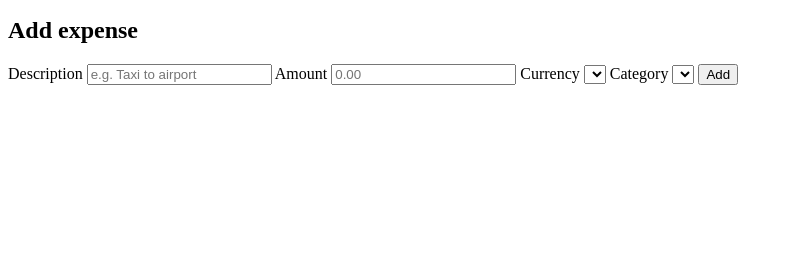
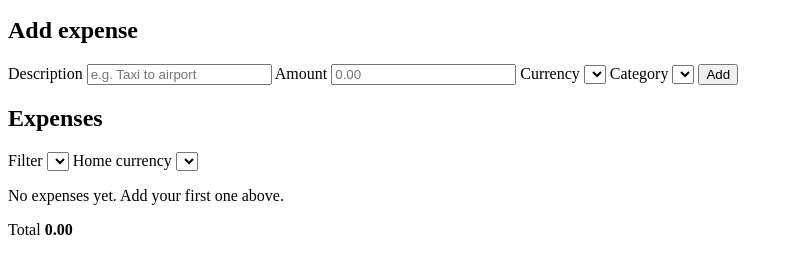
Before and after one commit to trevorayunga/expense_project, a plain HTML site: page index.html in a window 1280 px wide. Shown: the part 101-374 px from the top of the page, without its empty margins (0-793 px from the left). Drawn offline with Linux system fonts and the light colour scheme.

Commit message:
added display section

```diff
--- a/index.html
+++ b/index.html
@@ -32,5 +32,27 @@
         <button type="submit" class="primary">Add</button>
       </form>
     </section>
+    <section class="card" aria-labelledby="list-heading">
+      <div class="toolbar">
+        <h2 id="list-heading">Expenses</h2>
+        <label>Filter
+          <select id="filter"></select>
+        </label>
+        <label>Home currency
+          <select id="home-currency"></select>
+        </label>
+      </div>
+
+      <p id="empty" class="empty">No expenses yet. Add your first one above.</p>
+      <ul id="expense-list" class="expense-list"></ul>
+
+      <div class="total-row">
+        <span>Total</span>
+        <strong id="total">0.00</strong>
+      </div>
+      <p id="total-warning" class="warning" role="status"></p>
+    </section>
+  </main>
+  <script type="module" src="src/main.js"></script>
 </body>
 </html>
```
